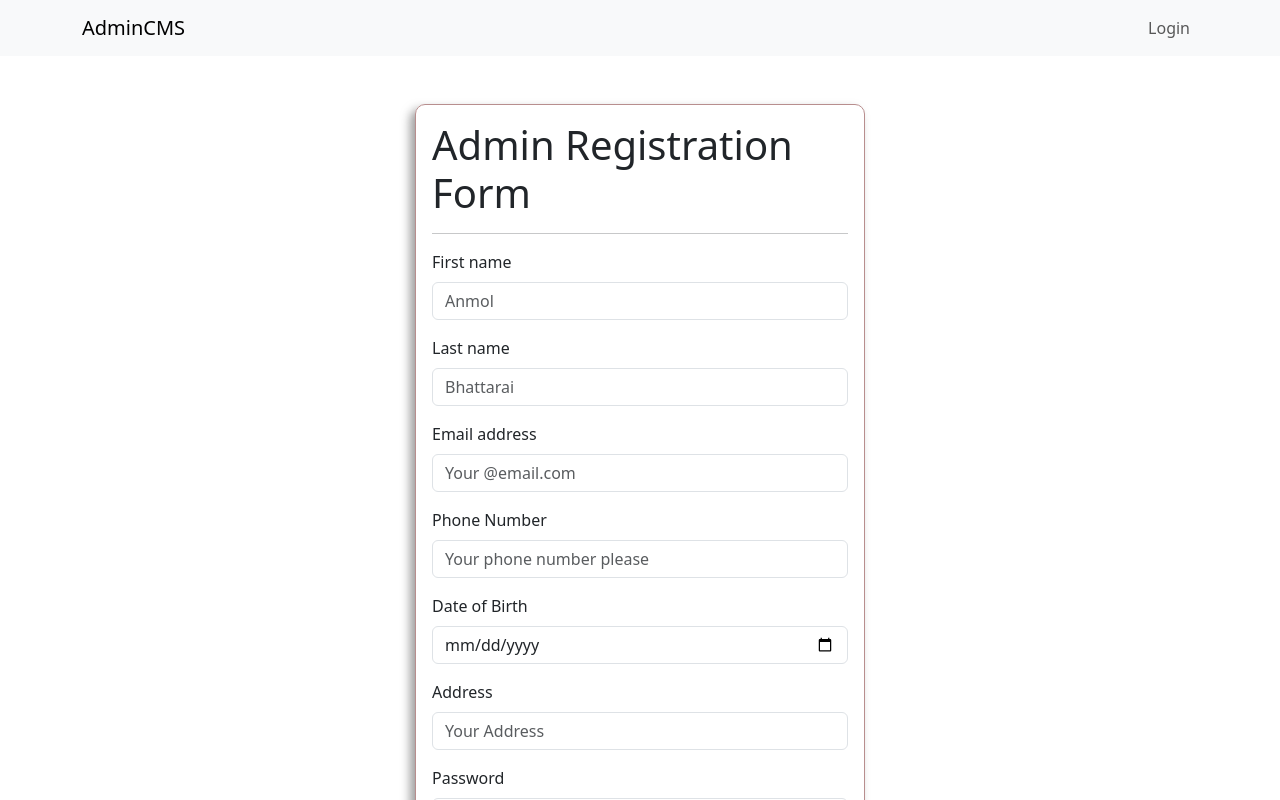
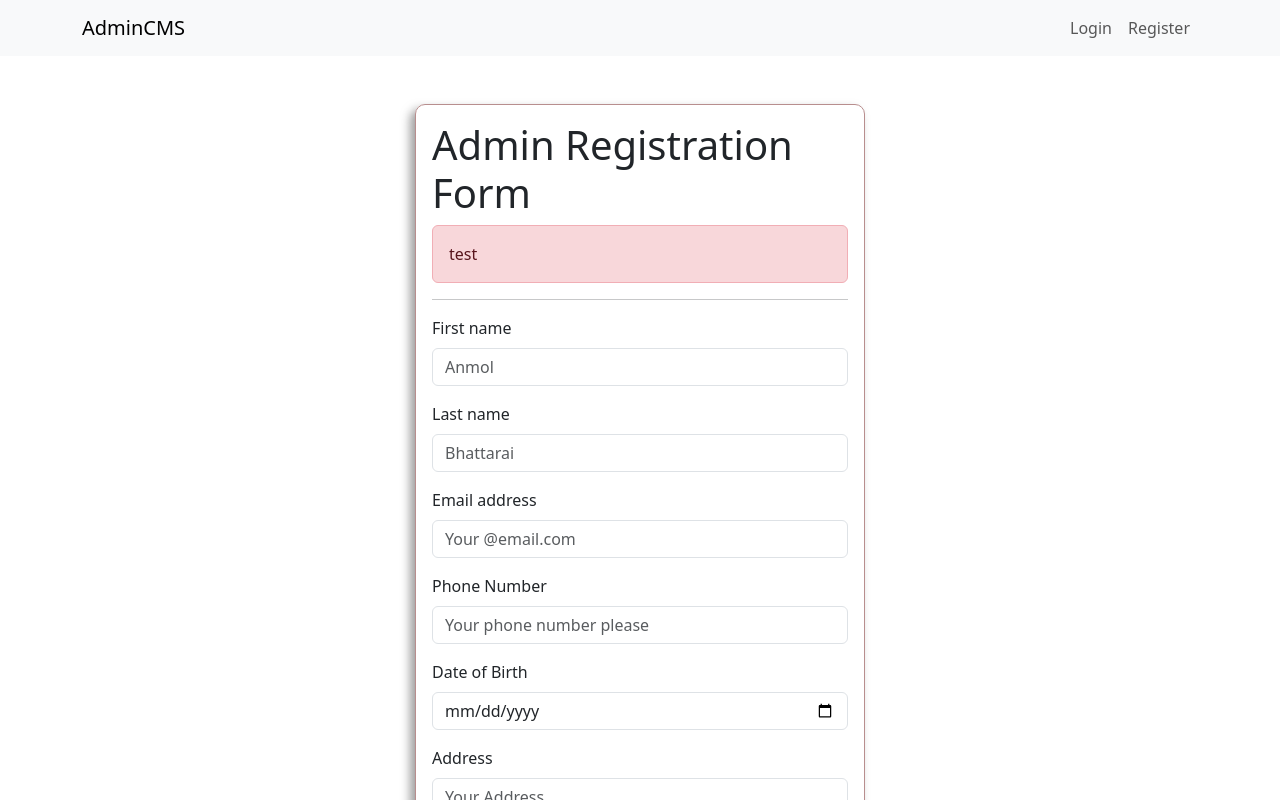
Before and after one commit to anmolft9/CMS_revision_CLIENT, a React (Create React App) app: page /register in a window 1280 px wide. Shown: the top 800 px of the page. Built offline with nearby package versions, Linux system fonts and the light colour scheme.

Commit message:
now onto frontend> email verification ui for admin registration

```diff
--- a/src/components/Header/Header.js
+++ b/src/components/Header/Header.js
@@ -1,6 +1,7 @@
 import Container from "react-bootstrap/Container";
 import Nav from "react-bootstrap/Nav";
 import Navbar from "react-bootstrap/Navbar";
+import { Link } from "react-router-dom";
 
 export const Header = () => {
   return (
@@ -10,7 +11,12 @@ export const Header = () => {
         <Navbar.Toggle aria-controls="basic-navbar-nav" />
         <Navbar.Collapse id="basic-navbar-nav">
           <Nav className="ms-auto">
-            <Nav.Link href="/">Login</Nav.Link>
+            <Link className="nav-link" to="/">
+              Login
+            </Link>
+            <Link className="nav-link" to="/register">
+              Register
+            </Link>
           </Nav>
         </Navbar.Collapse>
       </Container>
--- a/src/pages/admin-registration/AdminRegistration.js
+++ b/src/pages/admin-registration/AdminRegistration.js
@@ -1,23 +1,28 @@
-import React, {useState} from "react";
+import React, { useState } from "react";
 import { Header } from "../../components/Header/Header";
 import { Footer } from "../../components/footer/Footer";
-import { Button, Container, Form } from "react-bootstrap";
+import { Alert, Button, Container, Form } from "react-bootstrap";
 import { CustomInputField } from "../../components/customInputField/CustomInputField.js";
 
 export const AdminRegistration = () => {
- const [form, setForm] = useState({})
+  const [form, setForm] = useState({});
+  const [response, setResponse] = useState({
+    message: "test",
+    status: "error",
+  });
 
- const handleOnChange=(e)=>{
-const {name, value} = e.target
-setForm({
-  ...form, [name]:value
-})
- }
+  const handleOnChange = (e) => {
+    const { name, value } = e.target;
+    setForm({
+      ...form,
+      [name]: value,
+    });
+  };
 
- const handleOnSubmit =(e)=>{
-  e.preventDefault();
-  console.log(form)
- }
+  const handleOnSubmit = (e) => {
+    e.preventDefault();
+    console.log(form);
+  };
 
   const fields = [
     {
@@ -80,8 +85,15 @@ setForm({
       <Header />
       <Container className="page-main">
         <div className="form">
-          <Form onSubmit = {handleOnSubmit}>
+          <Form onSubmit={handleOnSubmit}>
             <h1>Admin Registration Form</h1>
+            {response.message && (
+              <Alert
+                variant={response.status === "success" ? "success" : "danger"}
+              >
+                {response.message}
+              </Alert>
+            )}
             <hr />
 
             {fields.map((item, i) => (
```
